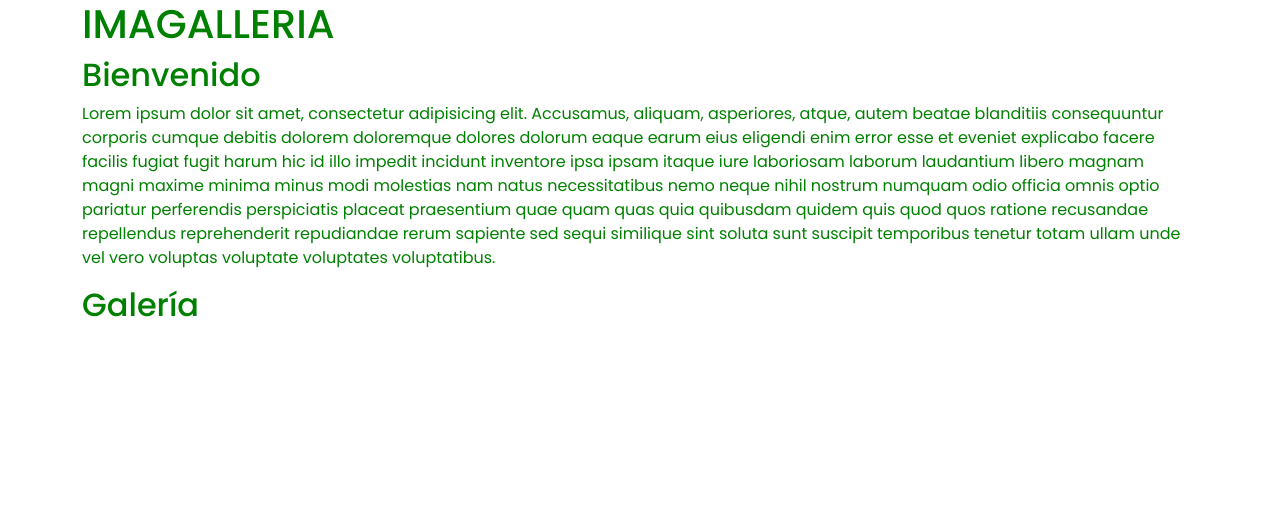
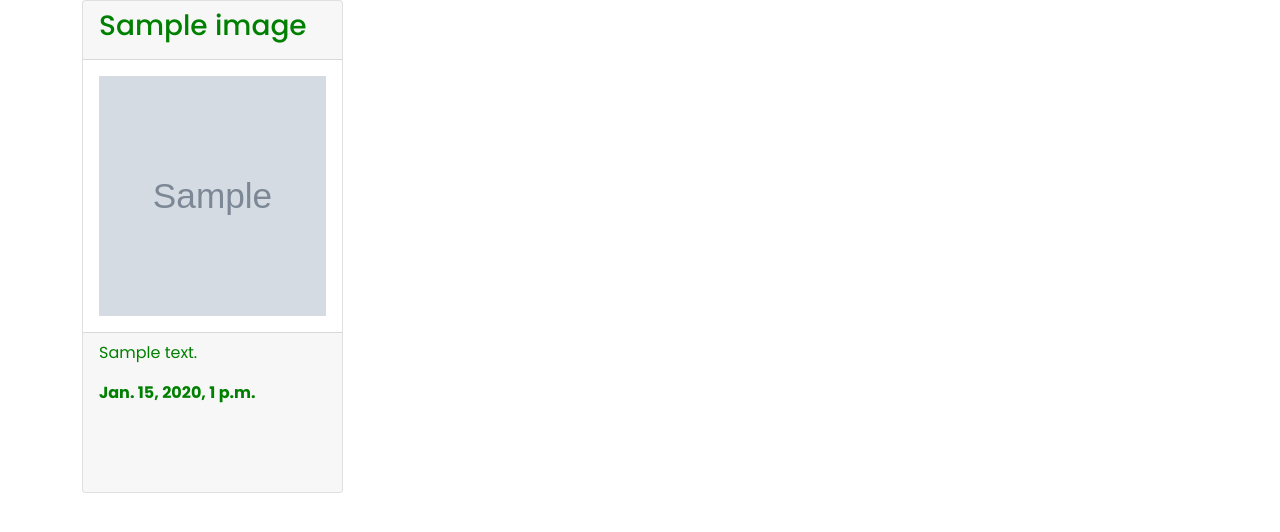
Before and after one commit to devjamesnjoroge/img-galleria, a Django app: page / in a window 1280 px wide. Shown: the top 532 px of the page. Run offline with Django 4.2, Linux system fonts and the light colour scheme; tables that the repository leaves empty hold one stand-in row (values such as "Sample post"); grey boxes marked "Sample" are stand-in pictures; some web fonts are replaced.

Commit message:
ft: display images from database

```diff
--- a/images/static/css/index.css
+++ b/images/static/css/index.css
@@ -5,3 +5,15 @@
     color: green;
     font-family: 'Poppins', sans-serif;
 }
+
+.img{
+    height: 30vh;
+    width: 100%;
+    background-size: cover;
+    background-position: center;
+}
+
+.card-footer{
+    height: 20vh;
+    overflow-y: scroll;
+}
--- a/images/templates/index.html
+++ b/images/templates/index.html
@@ -1,41 +1,29 @@
 {% extends 'base.html' %}
 {% block content %}
 {{block.super}}
+
 <div class="container">
     <div class="row">
-        <div class="col-md-12">
-            <h1>IMAGALLERIA</h1>
+        {% if images %}
+        {% for image in images %}
+
+        <div class="col-3">
+            <div class="card">
+                <div class="card-header">
+                    <h3>{{image.name}}</h3>
+                </div>
+                <div class="card-body">
+                <div style="background-image: url({{image.image.url}});" class="img"></div>
+                </div>
+                <div class="card-footer">
+                    <p>{{image.description}}</p>
+                    <strong>{{image.date_taken}}</strong>
+                </div>
+            </div>
         </div>
-    </div>
-    <div class="row">
-        <div class="col-md-12">
-            <h2>Bienvenido</h2>
-        </div>
-    </div>
-    <div class="row">
-        <div class="col-md-12">
-            <p>
-                Lorem ipsum dolor sit amet, consectetur adipisicing elit.
-                Accusamus, aliquam, asperiores, atque, autem beatae blanditiis
-                consequuntur corporis cumque debitis dolorem doloremque dolores
-                dolorum eaque earum eius eligendi enim error esse et eveniet
-                explicabo facere facilis fugiat fugit harum hic id illo impedit
-                incidunt inventore ipsa ipsam itaque iure laboriosam laborum
-                laudantium libero magnam magni maxime minima minus modi molestias
-                nam natus necessitatibus nemo neque nihil nostrum numquam odio
-                officia omnis optio pariatur perferendis perspiciatis placeat
-                praesentium quae quam quas quia quibusdam quidem quis quod quos
-                ratione recusandae repellendus reprehenderit repudiandae
-                rerum sapiente sed sequi similique sint soluta sunt suscipit
-                temporibus tenetur totam ullam unde vel vero voluptas voluptate
-                voluptates voluptatibus.
-            </p>
-        </div>
-    </div>
-    <div class="row">
-        <div class="col-md-12">
-            <h2>Galería</h2>
-        </div>
+
+        {% endfor %}
+        {% endif %}
     </div>
 </div>
 
--- a/images/views.py
+++ b/images/views.py
@@ -1,7 +1,9 @@
 from django.shortcuts import render
 from django.http import Http404, HttpResponse
+from .models import Images
 
 # Create your views here.
 
 def index(request):
-    return render(request, 'index.html')
+    images = Images.get_image()
+    return render(request, 'index.html', {"images": images})
```
Also changed, not shown: media/images/photo_2022-03-21_07-18-41.jpg (added).
